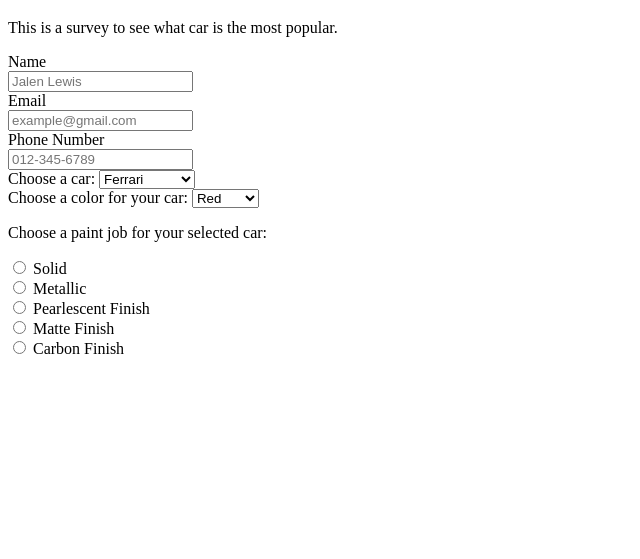
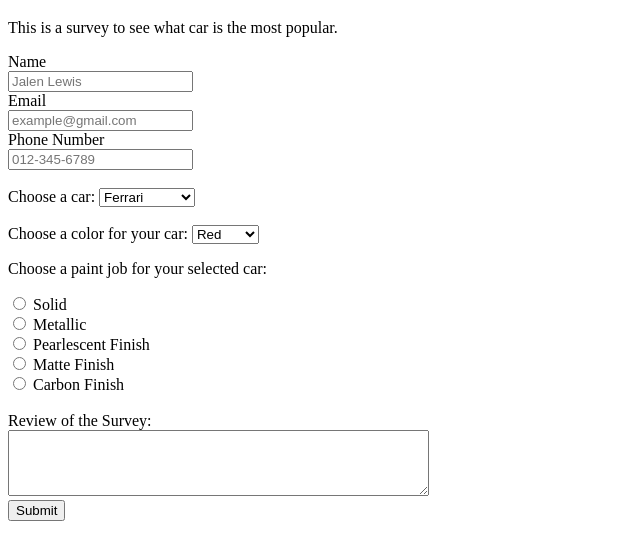
Before and after one commit to jlew2529/Survey_Form, a plain HTML site: page index.html in a window 1280 px wide. Shown: the part 61-620 px from the top of the page, without its empty margins (0-640 px from the left). Drawn offline with Linux system fonts and the light colour scheme.

Commit message:
Updated index file

```diff
--- a/index.html
+++ b/index.html
@@ -16,14 +16,14 @@
         <label for="email">Email</label><br>
         <input type="text" id="email" name="email" placeholder="example@gmail.com"><br>
         <label for="Pnumber">Phone Number</label><br>
-        <input type="text" id="phone" name="Pnumber" placeholder="012-345-6789"><br>
+        <input type="text" id="phone" name="Pnumber" placeholder="012-345-6789"><br><br>
         <label for="cars">Choose a car:</label>
         <select id="cars" name="cars">
             <option value="Ferrari">Ferrari</option>
             <option value="Lamborghini">Lamborghini</option>
             <option value="Mercedes">Mercedes</option>
             <option value="BMW">BMW</option>
-        </select><br>
+        </select><br><br>
         <label for="colors">Choose a color for your car:</label>
         <select id="colors" name="colors">
             <option value="Red">Red</option>
@@ -47,7 +47,10 @@
         <input type="radio" id="matte" name="matte-finish" value="Matte">
         <label for="matte">Matte Finish</label><br>
         <input type="radio" id="carbon" name="carbon-finish" value="Carbon">
-        <label for="carbon">Carbon Finish</label>
+        <label for="carbon">Carbon Finish</label><br><br>
+        <label for="review">Review of the Survey:</label><br>
+        <textarea id="review" name="review" rows="4" cols="50"></textarea><br>
+        <input type="submit" value="Submit">
     </form>
 </body>
 </html>
```
